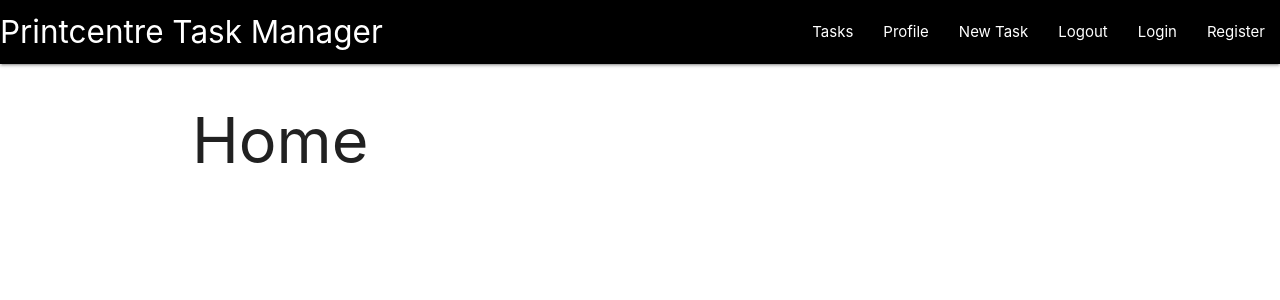
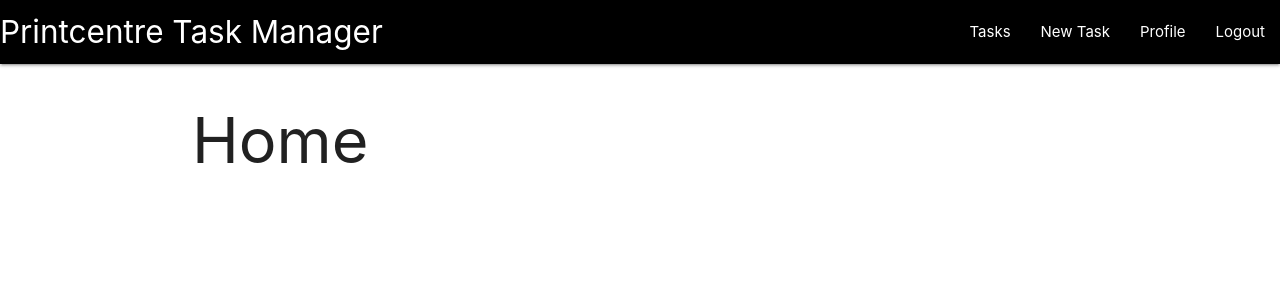
Before and after one commit to DuggyL/taskmanager-milestone-project-3, a Flask app: page / in a window 1280 px wide. Shown: the top 300 px of the page. Run offline with Flask 2, Linux system fonts and the light colour scheme; a user stored in the database is signed in.

Commit message:
Add user authentication to navbar at base.html and auth.py

```diff
--- a/taskmanager/auth.py
+++ b/taskmanager/auth.py
@@ -22,7 +22,8 @@ def login():
                 flash('Incorrect username or password, try again.', category='error')
         else:
             flash('Username or password does not exist', category='error')
-    return render_template("login.html")
+
+    return render_template("login.html", user=current_user)
 
 @auth.route('/register', methods=['GET', 'POST'])
 def register():
@@ -50,7 +51,7 @@ def register():
             return redirect(url_for('views.home'))
 
 
-    return render_template("register.html")
+    return render_template("register.html", user=current_user)
 
 @auth.route('/logout')
 @login_required
--- a/taskmanager/templates/base.html
+++ b/taskmanager/templates/base.html
@@ -20,25 +20,30 @@
             <a href="#" class="brand-logo">Printcentre Task Manager</a>
             <a href="#" data-target="mobile-demo" class="sidenav-trigger right"><i class="material-icons">menu</i></a>
             <ul class="right hide-on-med-and-down">
-                <li><a href="#">Tasks</a></li>
+                {% if user.is_authenticated %}
+                    <li><a href="#">Tasks</a></li>
+                    <li><a href="#">New Task</a></li>
                     <li><a href="#">Profile</a></li>
-                    <li><a href="#">New Task</a></li>
                     <li><a href="/logout">Logout</a></li>
+                {% else %}
                     <li><a href="/login">Login</a></li>
                     <li><a href="/register">Register</a></li>
+                {% endif %}
             </ul>
             </div>
         </nav>
 
         <!-- Mobile Navbar -->
         <ul class="sidenav" id="mobile-demo">
-            <li><h4 class="center-align">Printcentre Task Manager</h4></li>
-            <li><a href="#">Tasks</a></li>
+            {% if user.is_authenticated %}
+                <li><a href="#">Tasks</a></li>
+                <li><a href="#">New Task</a></li>
                 <li><a href="#">Profile</a></li>
-                <li><a href="#">New Task</a></li>
                 <li><a href="/logout">Logout</a></li>
+            {% else %}
                 <li><a href="/login">Login</a></li>
                 <li><a href="/register">Register</a></li>
+            {% endif %}
         </ul>
     </header>
 
--- a/taskmanager/views.py
+++ b/taskmanager/views.py
@@ -6,4 +6,4 @@ views = Blueprint('views', __name__)
 @views.route('/')
 @login_required
 def home():
-    return render_template("home.html")
+    return render_template("home.html", user=current_user)
```
